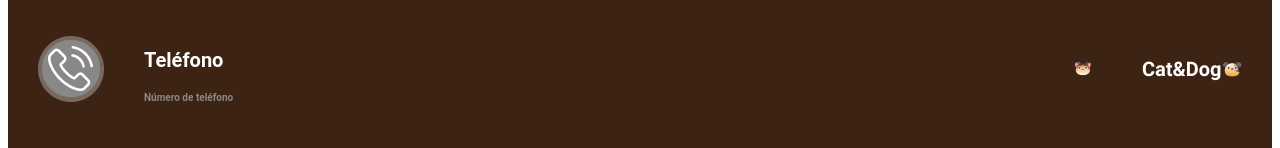
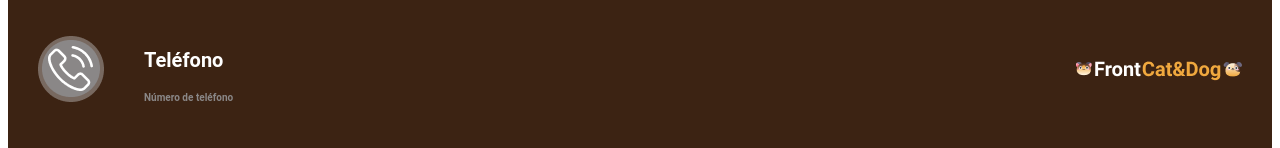
Before and after one commit to hsosa09/FEnd-Clase6-C1, a plain HTML site: page index.html in a window 1280 px wide. Shown: the part 1442-1590 px from the top of the page. Drawn offline with Linux system fonts and the light colour scheme.

Commit message:
Añadiendo un par de cambios5

```diff
--- a/index.html
+++ b/index.html
@@ -168,7 +168,7 @@
                 </span>
                 <span class="contacto-der">
                     <a href="">
-                    <img src="img/Logo.png" alt="Icono">
+                    <img src="img/LogoEnd.png" alt="Icono">
                     </a>
                 </span>
                 </nav>
```
Also changed, not shown: img/LogoEnd.png (added).
